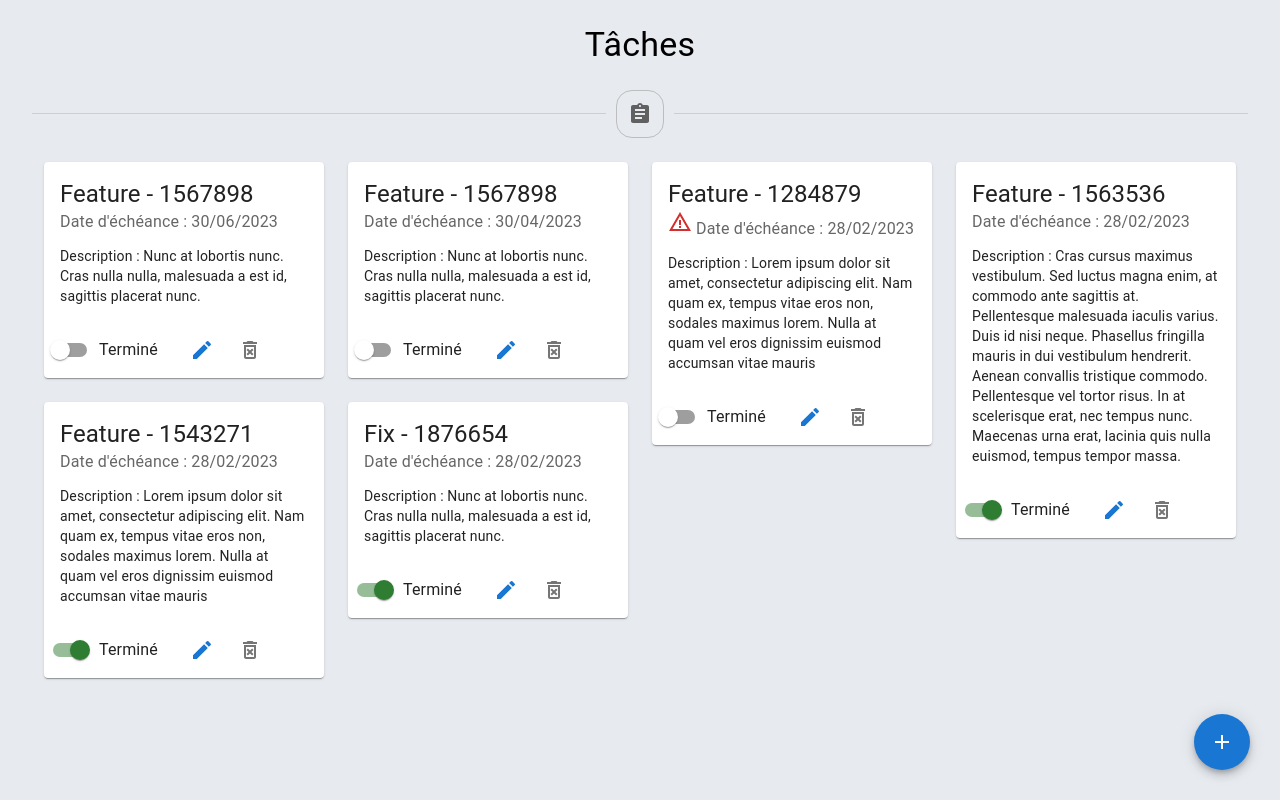
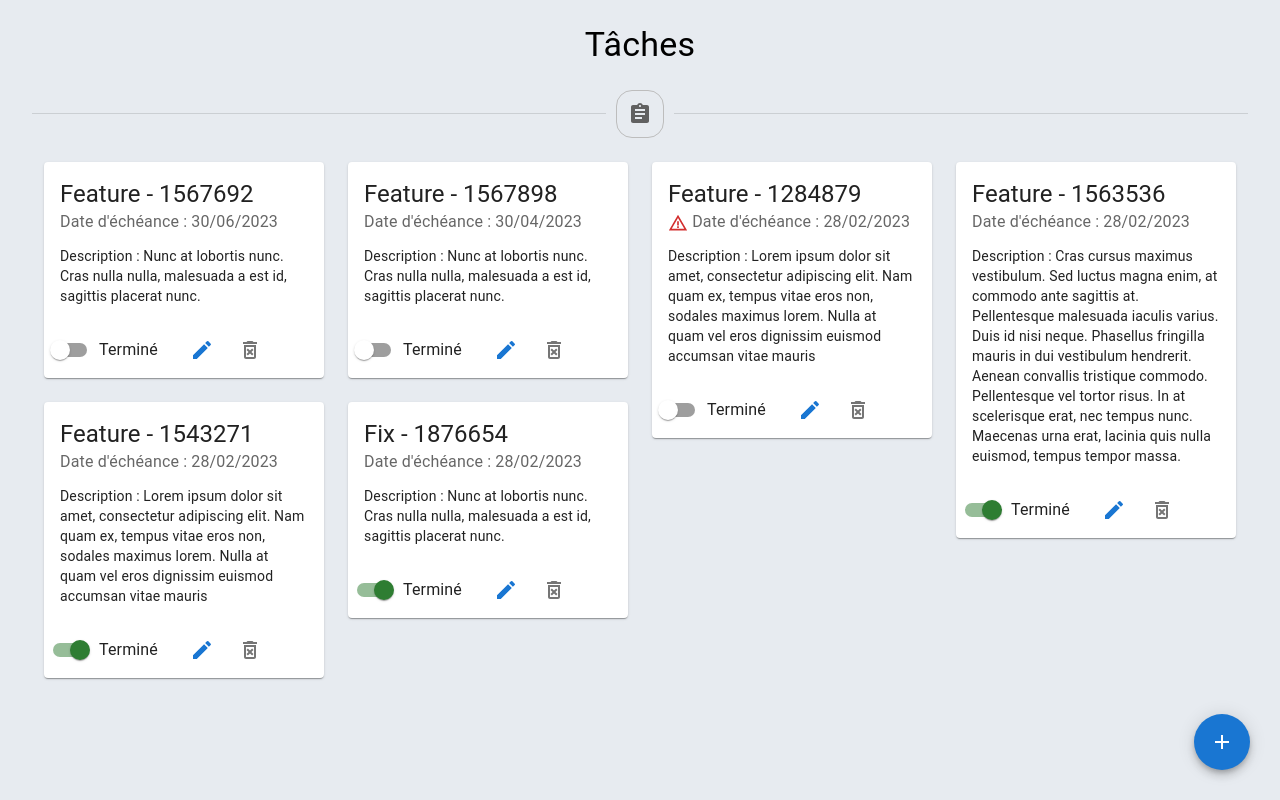
Before and after one commit to suzette-sousa/incube, a React (Vite) app: page / in a window 1280 px wide. Built offline with nearby package versions, Linux system fonts and the light colour scheme.

Commit message:
struct cleaning

```diff
--- a/src/components/Task.jsx
+++ b/src/components/Task.jsx
@@ -1,18 +1,18 @@
 import { useContext } from "react";
+import { TasksContext } from '../context/TasksContext';
+import { parseISO, isPast, format } from 'date-fns';
+// --- @mui --- //
 import Card from '@mui/material/Card';
 import CardContent from '@mui/material/CardContent';
 import CardActions from '@mui/material/CardActions';
 import IconButton from '@mui/material/IconButton';
+import WarningAmberIcon from '@mui/icons-material/WarningAmber';
+import Typography from '@mui/material/Typography';
+import FormControlLabel from '@mui/material/FormControlLabel';
+import Switch from '@mui/material/Switch';
 import EditIcon from '@mui/icons-material/Edit';
 import DeleteForeverOutlinedIcon from '@mui/icons-material/DeleteForeverOutlined';
-import WarningAmberIcon from '@mui/icons-material/WarningAmber';
-import Typography from '@mui/material/Typography';
-import { parseISO } from 'date-fns';
-import { isPast } from 'date-fns';
-import { format } from 'date-fns';
-import FormControlLabel from '@mui/material/FormControlLabel';
-import Switch from '@mui/material/Switch';
-import { TasksContext } from '../context/TasksContext';
+// --- @mui - end --- //
 
 const Task = (props) => {
   const { task } = props;
@@ -28,21 +28,39 @@ const Task = (props) => {
           </Typography>
           {task.duedate && (
             <Typography sx={{ mb: 1.5 }} color="text.secondary">
-              {isPast(parseISO(task.duedate)) && !task.completed && <WarningAmberIcon color="error" />} Date d'échéance : {format(parseISO(task.duedate), 'dd/MM/yyyy')}
+              {isPast(parseISO(task.duedate)) && !task.completed && (
+                <WarningAmberIcon
+                  color="error"
+                  fontSize="small"
+                  sx={{ verticalAlign: "middle" }}
+                />
+              )}
+              {" "}Date d'échéance : {format(parseISO(task.duedate), 'dd/MM/yyyy')}
             </Typography>
           )}
-          {task.descr && (
-            <Typography variant="body2">
-              Description : {task.descr}
-            </Typography>
-          )}
+          {task.descr && <Typography variant="body2">Description : {task.descr}</Typography>}
         </CardContent>
+
         <CardActions>
-          <FormControlLabel control={<Switch checked={task.completed} color={task.completed ? "success" : "default"} onChange={() => switchStatus(task.id)} />} label="Terminé" />
-          <IconButton color="primary" sx={{ marginLeft: "auto" }} onClick={() => getTaskToEdit(task)}>
+          <FormControlLabel
+            control={
+              <Switch
+                checked={task.completed}
+                color={task.completed ? "success" : "default"}
+                onChange={() => switchStatus(task.id)}
+              />}
+            label="Terminé"
+          />
+          <IconButton
+            color="primary"
+            sx={{ marginLeft: "auto" }}
+            onClick={() => getTaskToEdit(task)}
+          >
             <EditIcon />
           </IconButton>
-          <IconButton aria-label="add to favorites" onClick={() => deleteTask(task.id)}>
+          <IconButton
+            onClick={() => deleteTask(task.id)}
+          >
             <DeleteForeverOutlinedIcon />
           </IconButton>
         </CardActions>
--- a/src/components/Tasks.jsx
+++ b/src/components/Tasks.jsx
@@ -1,12 +1,14 @@
 import { useEffect, useState, useContext } from "react";
 import Task from "./Task";
+import TaskForm from "./TaskForm";
+import { TasksContext } from '../context/TasksContext';
+// --- @mui --- //
+import Zoom from '@mui/material/Zoom';
 import Masonry from '@mui/lab/Masonry';
-import AddTask from "./TaskForm";
-import Zoom from '@mui/material/Zoom';
-import { TasksContext } from '../context/TasksContext';
 import Card from '@mui/material/Card';
 import CardContent from '@mui/material/CardContent';
 import Typography from '@mui/material/Typography';
+// --- @mui - end --- //
 
 const Tasks = () => {
   const [loaded, setLoaded] = useState(false);
@@ -18,7 +20,7 @@ const Tasks = () => {
 
   return (
     <>
-      <AddTask />
+      <TaskForm />
 
       {!tasks.length && (
         <Card sx={{ minWidth: 275 }}>
@@ -31,7 +33,11 @@ const Tasks = () => {
       )}
 
       <Zoom in={loaded} style={{ transitionDelay: '100ms' }}>
-        <Masonry columns={{ xs: 1, sm: 2, md: 3, lg: 4 }} spacing={3} sx={{ mx: 0 }}>
+        <Masonry
+          columns={{ xs: 1, sm: 2, md: 3, lg: 4 }}
+          spacing={3}
+          sx={{ mx: 0 }}
+        >
           {tasks
             .sort((a, b) => new Date(b.duedate) - new Date(a.duedate))
             .map((task) => <Task key={task.id} task={task} />)
--- a/src/context/TasksContext.jsx
+++ b/src/context/TasksContext.jsx
@@ -7,11 +7,13 @@ export const TasksProvider = ({ children }) => {
   const [tasks, setTasks] = useState(tasksData);
   const [taskToEdit, setTaskToEdit] = useState(null);
 
+  // Add
   const addTask = addedTask => setTasks([{ ...addedTask }, ...tasks]);
 
+  // Edit
   const getTaskToEdit = task => setTaskToEdit(task);
 
-  const resetTaskToEdit = task => setTaskToEdit(null);
+  const resetTaskToEdit = () => setTaskToEdit(null);
 
   const updateTask = updatedTask => {
     setTasks(tasks => tasks.map(task => {
@@ -20,6 +22,7 @@ export const TasksProvider = ({ children }) => {
     }))
   }
 
+  // Change status
   const switchStatus = id => {
     setTasks(tasks => tasks.map(task => {
       if (task.id === id) return { ...task, completed: !task.completed }
@@ -27,6 +30,7 @@ export const TasksProvider = ({ children }) => {
     }))
   }
 
+  // Delete
   const deleteTask = id => setTasks(tasks => tasks.filter(task => task.id !== id));
 
   return (
--- a/src/data/TasksData.js
+++ b/src/data/TasksData.js
@@ -36,7 +36,7 @@ const tasksData = [
   },
   {
     id: 6,
-    name: 'Feature - 1567898',
+    name: 'Feature - 1567692',
     descr: 'Nunc at lobortis nunc. Cras nulla nulla, malesuada a est id, sagittis placerat nunc.',
     duedate: '2023-06-30T00:00:00Z',
     completed: false,
```
Also changed, not shown: src/components/TaskForm.jsx (+42 -15 lines), src/pages/TasksPage.jsx (+25 -4 lines).
